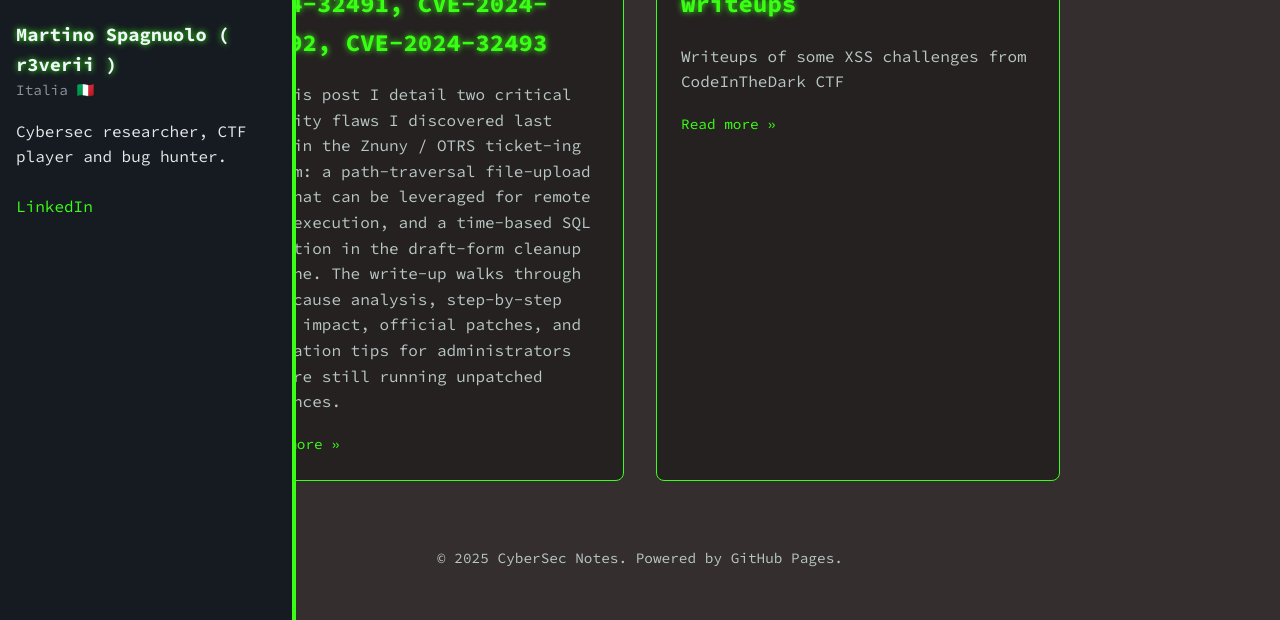
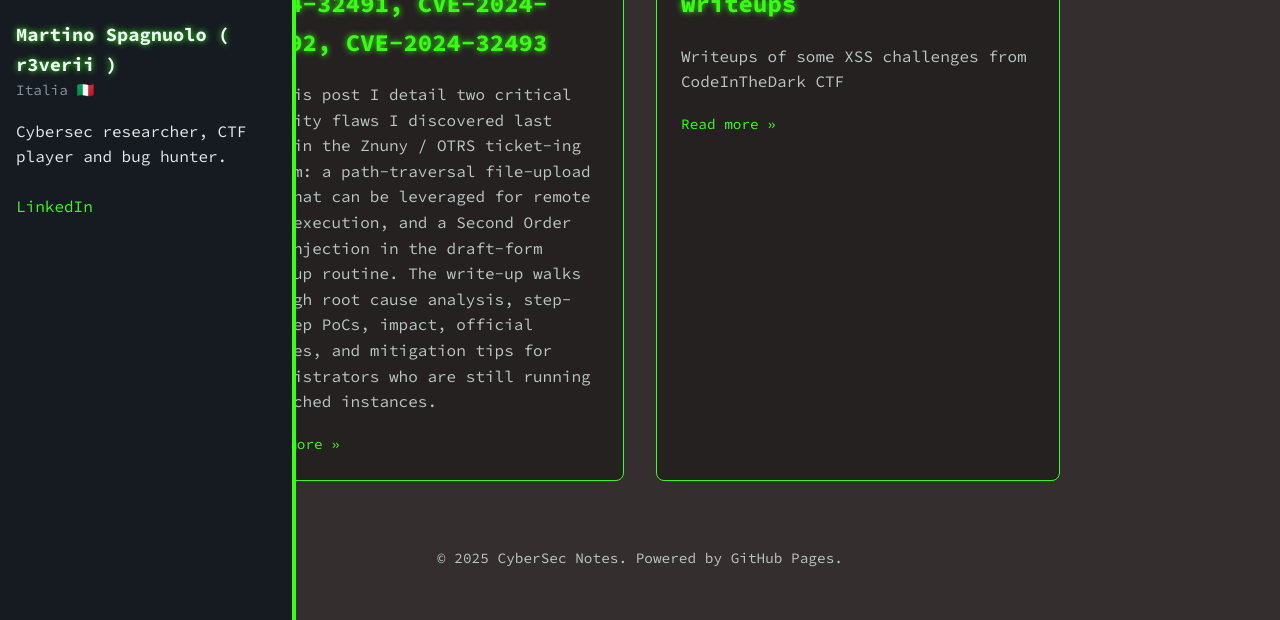
Before and after one commit to r3verii/r3verii.github.io, a Jekyll site: the page built from index.md, in a window 1280 px wide and 900 px high, scrolled down 580 px, cut to the strip 280-900 px from the top of the window. Built offline with Jekyll 4.4.1, drawn with Linux system fonts in a browser that asks for light colours; nearby versions of some CDN libraries.

Commit message:
Update 2024-03-20-znuny-cves.md

```diff
--- a/_posts/2024-03-20-znuny-cves.md
+++ b/_posts/2024-03-20-znuny-cves.md
@@ -3,7 +3,7 @@
 title: "Znuny OTRS CVEs : CVE-2024-32491, CVE-2024-32492, CVE-2024-32493"
 date: 2024-03-20T08:14:54+00:00
 img_dir: "/assets/2024-03-20-znuny-cves/images"
-description: "In this post I detail two critical security flaws I discovered last year in the Znuny / OTRS ticket-ing system: a path-traversal file-upload bug that can be leveraged for remote code execution, and a time-based SQL injection in the draft-form cleanup routine. The write-up walks through root cause analysis, step-by-step PoCs, impact, official patches, and mitigation tips for administrators who are still running unpatched instances."
+description: "In this post I detail two critical security flaws I discovered last year in the Znuny / OTRS ticket-ing system: a path-traversal file-upload bug that can be leveraged for remote code execution, and a Second Order SQL injection in the draft-form cleanup routine. The write-up walks through root cause analysis, step-by-step PoCs, impact, official patches, and mitigation tips for administrators who are still running unpatched instances."
 categories: [cve]
 ---
 
```
